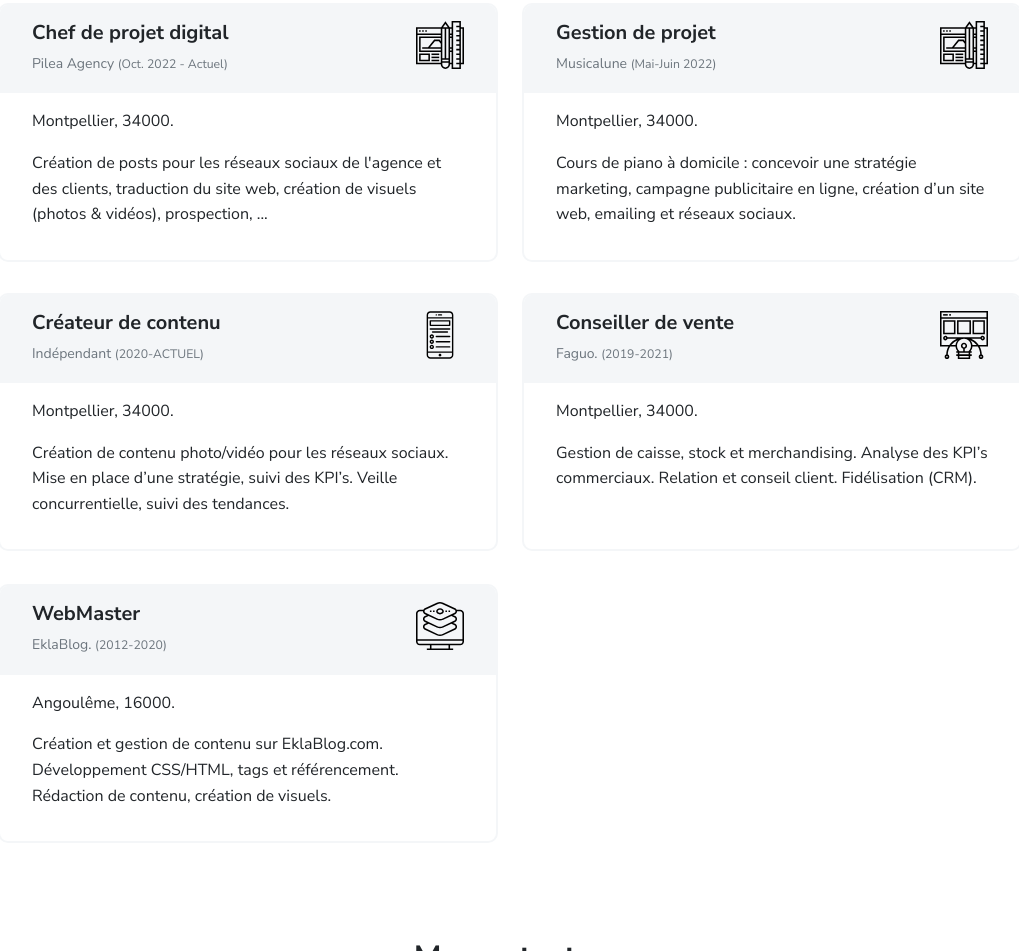
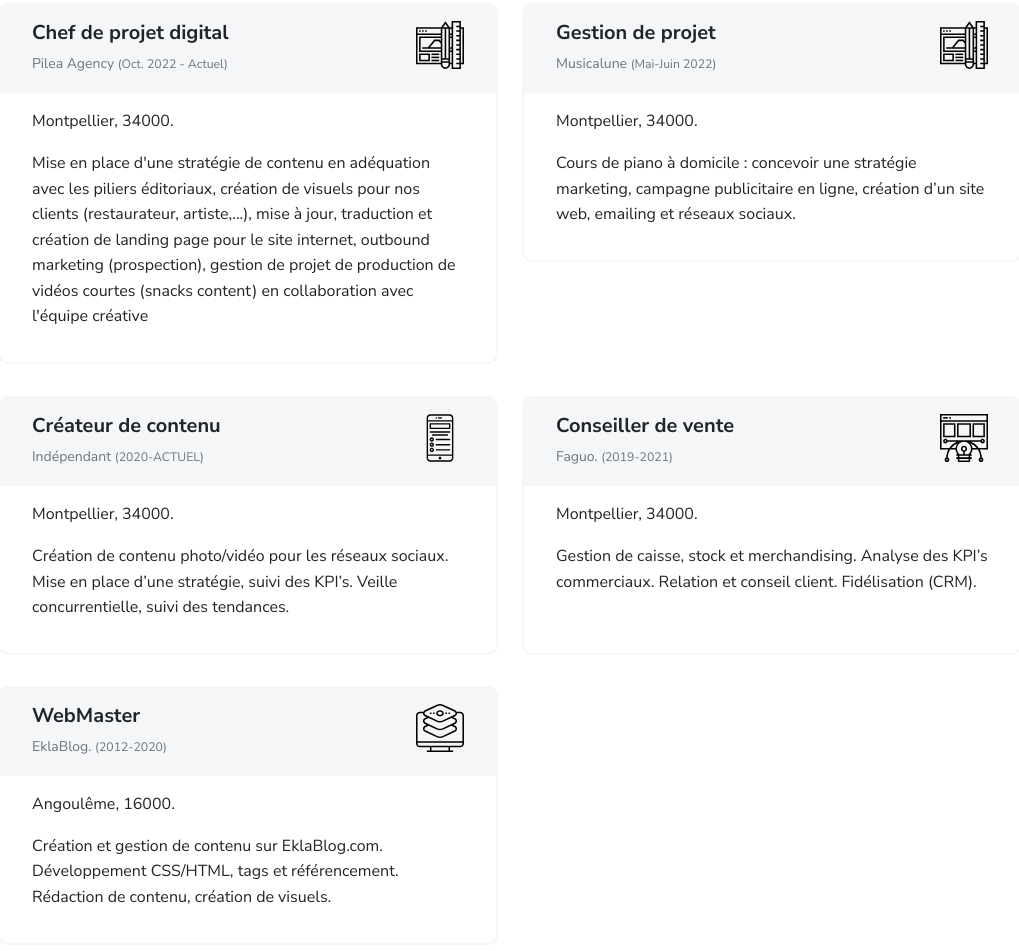
Before and after one commit to JordanMRT/social-media, a plain HTML site: page index.html in a window 1280 px wide. Shown: the part 2883-3834 px from the top of the page, without its empty margins (130-1149 px from the left). Drawn offline with Linux system fonts and the light colour scheme.

Commit message:
Update index.html

```diff
--- a/index.html
+++ b/index.html
@@ -251,7 +251,7 @@
           </div>
           <div class="card-body px-3 py-2">
             <p>Montpellier, 34000.</p>
-            <p>Création de posts pour les réseaux sociaux de l'agence et des clients, traduction du site web, création de visuels (photos & vidéos), prospection, ...</p>
+            <p>Mise en place d'une stratégie de contenu en adéquation avec les piliers éditoriaux, création de visuels pour nos clients (restaurateur, artiste,...), mise à jour, traduction et création de landing page pour le site internet, outbound marketing (prospection), gestion de projet de production de vidéos courtes (snacks content) en collaboration avec l'équipe créative</p>
           </div>
         </div>
       </div>
```
